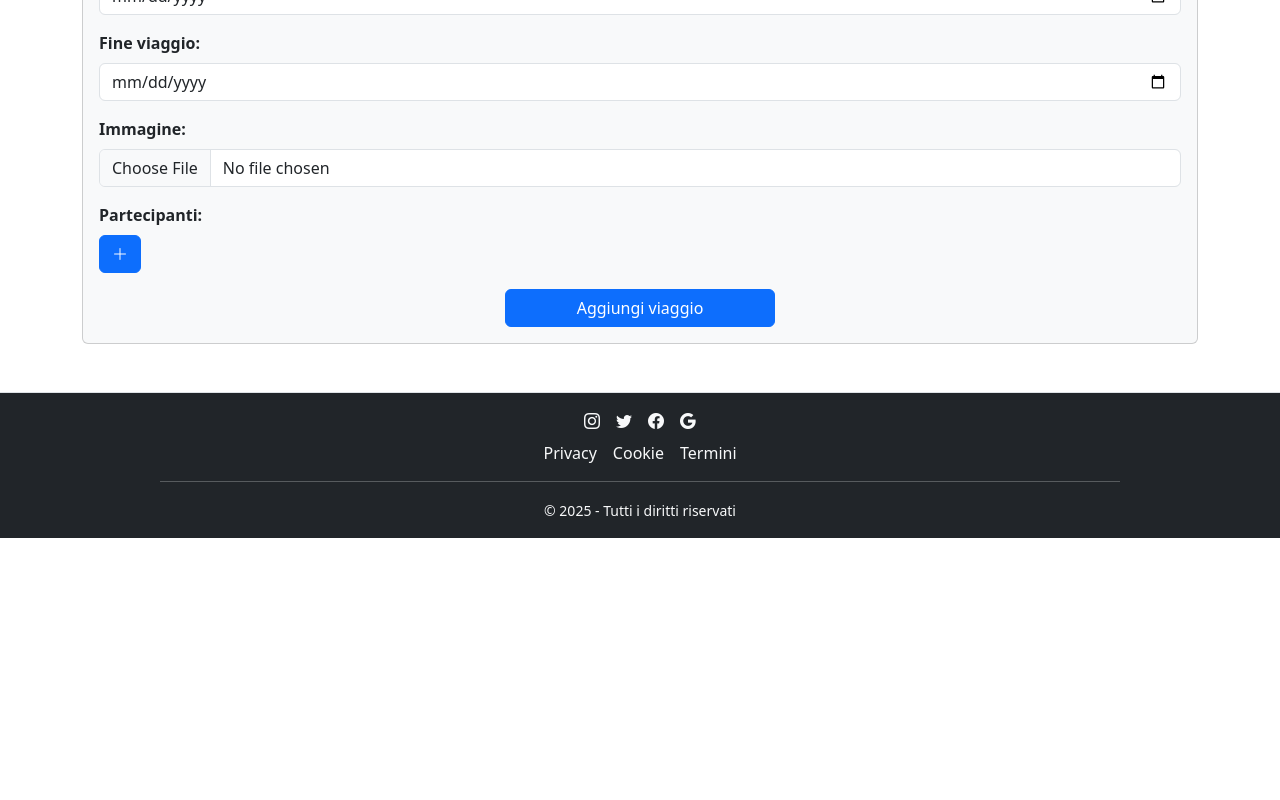
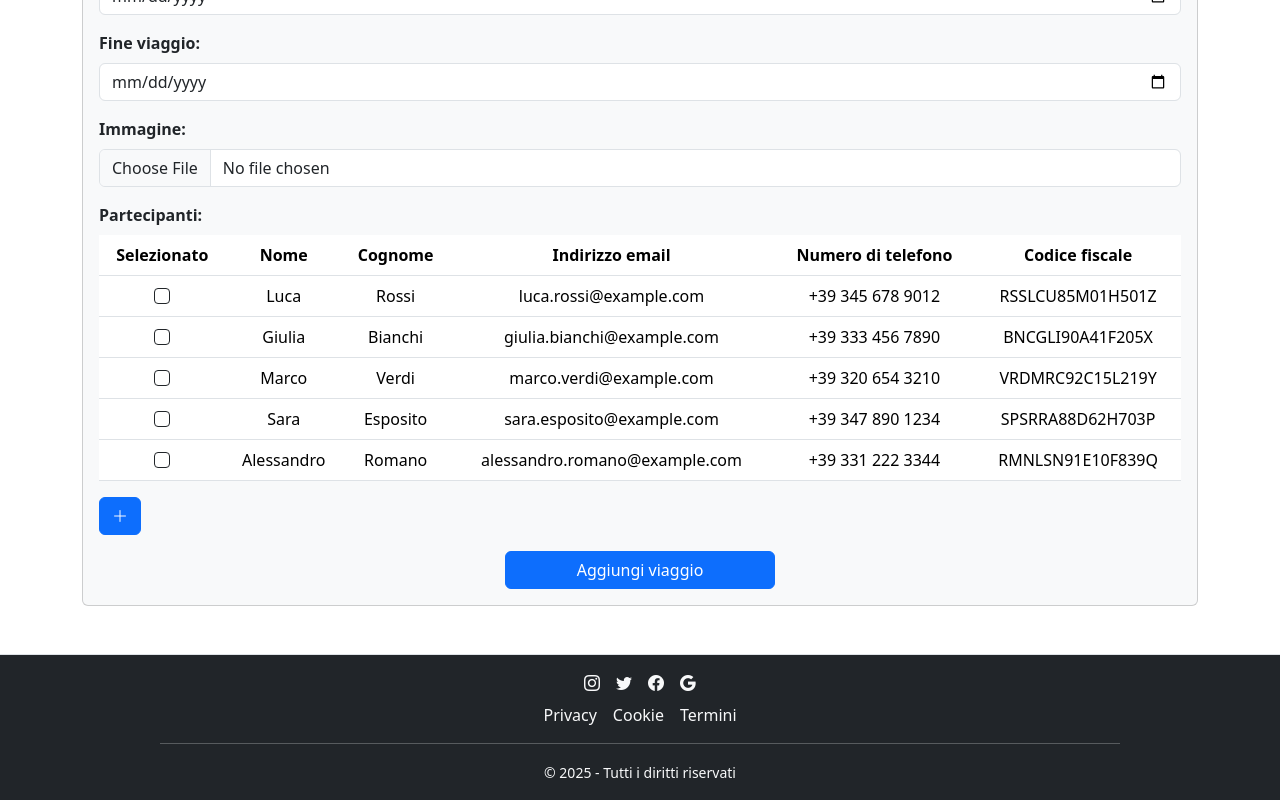
Before and after one commit to marzia-blasi/Booroad, a React (Vite) app: page /tripslist in a window 1280 px wide. Shown: the part 1318-2118 px from the top of the page. Before the commit the page ends 1856 px from the top, so only its background shows below. Built offline with nearby package versions, Linux system fonts and the light colour scheme; a web font is replaced by a local one.

Commit message:
add previous partecipant selection when adding new trip

```diff
--- a/src/Components/AddTrip.jsx
+++ b/src/Components/AddTrip.jsx
@@ -1,6 +1,7 @@
 import { useState } from "react";
 
 import AddPartecipant from "./AddPartecipant";
+import PartecipantsSelector from "./PartecipantsSelector";
 
 export default function AddTrip() {
   const [newTripPartecipants, setNewTripPartecipants] = useState([]);
@@ -15,7 +16,7 @@ export default function AddTrip() {
 
   function handleAddTripFormSubmit(event) {
     event.preventDefault();
-    alert("Viaggio aggiunto con successo!");
+    alert("Viaggio con relativi partecipanti aggiunto con successo!");
   }
 
   return (
@@ -91,6 +92,10 @@ export default function AddTrip() {
             <strong>Partecipanti:</strong>
           </label>
 
+          <div>
+            <PartecipantsSelector />
+          </div>
+
           {newTripPartecipants}
 
           <button
--- /dev/null
+++ b/src/Components/PartecipantsSelector.jsx
@@ -0,0 +1,42 @@
+import partecipants from '../db/partecipants.js';
+
+export default function PartecipantsSelector() {
+
+    return (
+
+        <table className="table">
+            <thead>
+                <tr>
+                    <th className="text-center">Selezionato</th>
+                    <th className="text-center">Nome</th>
+                    <th className="text-center">Cognome</th>
+                    <th className="text-center">Indirizzo email</th>
+                    <th className="text-center">Numero di telefono</th>
+                    <th className="text-center">Codice fiscale</th>
+                </tr>
+            </thead>
+            <tbody>
+                {
+                    partecipants.map(partecipant => {
+
+                        return (
+
+                            <tr key={`partecipant-${partecipant.id}`}>
+                                <td className="text-center"><input type="checkbox" className="form-check-input border-dark" id={`partecipant-${partecipant.id}-check`} name={`partecipant-${partecipant.id}-check`} /></td>
+                                <td className="text-center">{partecipant.first_name}</td>
+                                <td className="text-center">{partecipant.last_name}</td>
+                                <td className="text-center">{partecipant.email}</td>
+                                <td className="text-center">{partecipant.phone}</td>
+                                <td className="text-center">{partecipant.tax_code}</td>
+                            </tr>
+
+                        );
+
+                    })
+                }
+            </tbody>
+        </table>
+
+    );
+
+}
```
